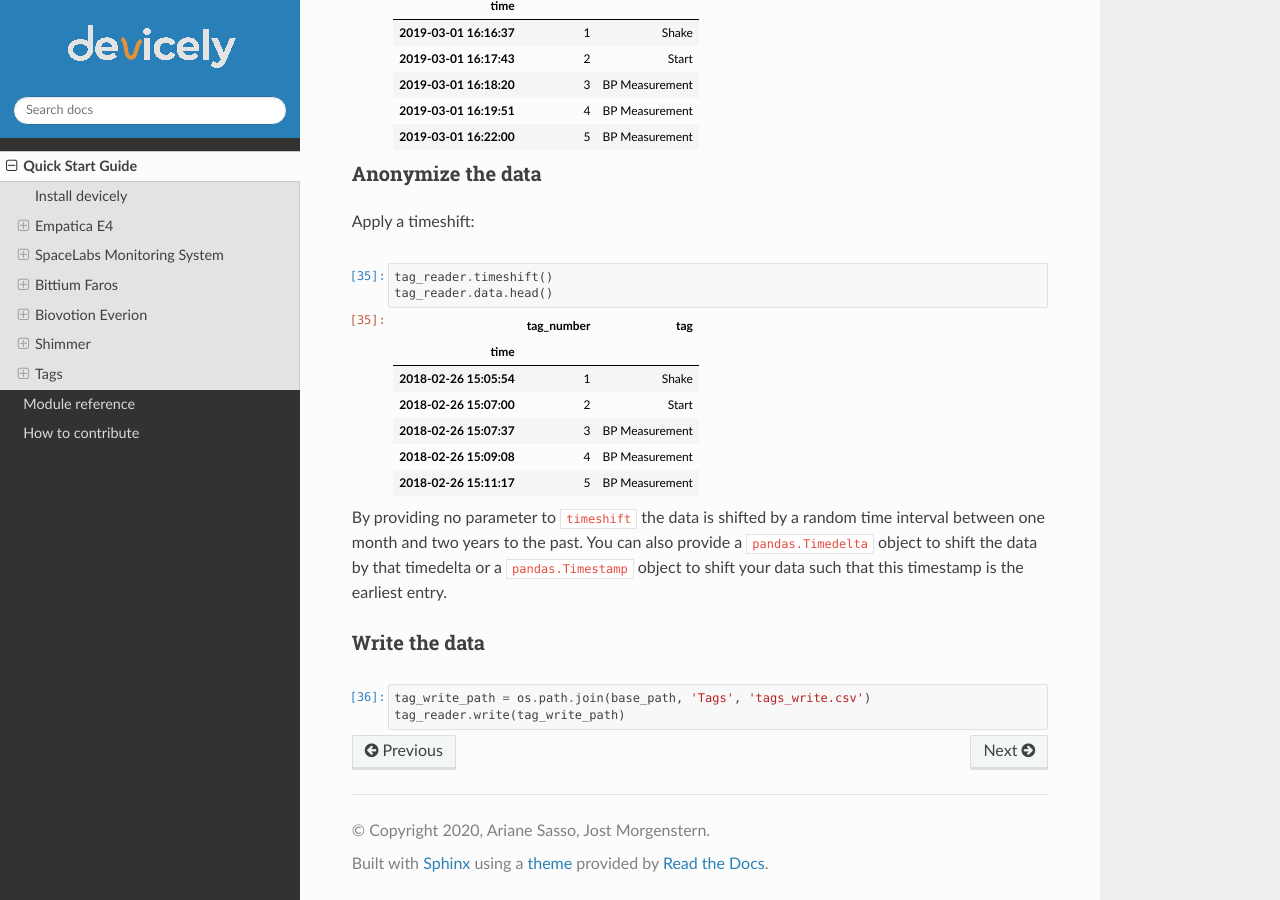
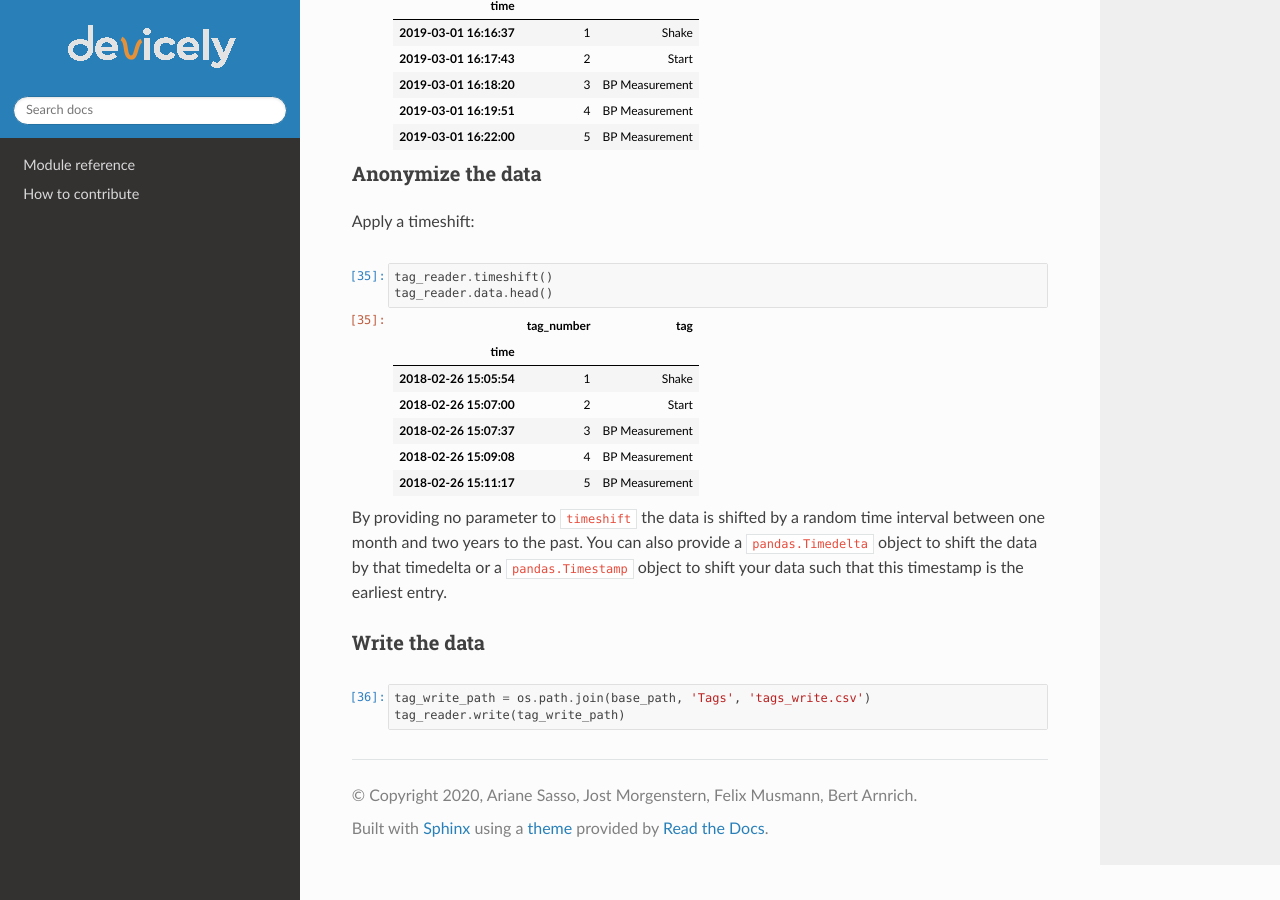
Before and after one commit to hpi-dhc/devicely, a Sphinx documentation site: the page built from sphinx/example.ipynb, in a window 1280 px wide and 900 px high, scrolled down 9486 px. Built offline with Sphinx 7.4.7 and the Read the Docs theme 2.0.0, drawn with Linux system fonts in a browser that asks for light colours; pages that are not in the unit, such as notebooks, are missing from menus.

Commit message:
Updated the documentation and copyright

```diff
--- a/sphinx/conf.py
+++ b/sphinx/conf.py
@@ -17,11 +17,11 @@
 # -- Project information -----------------------------------------------------
 
 project = 'devicely'
-copyright = '2020, Ariane Sasso, Jost Morgenstern'
+copyright = '2020, Ariane Sasso, Jost Morgenstern, Felix Musmann, Bert Arnrich'
 author = 'Ariane Sasso, Jost Morgenstern'
 
 # The full version, including alpha/beta/rc tags
-release = '1.0.0'
+release = '1.1.0'
 
 
 # -- General configuration ---------------------------------------------------
--- a/sphinx/contribution.rst
+++ b/sphinx/contribution.rst
@@ -61,8 +61,8 @@
 1. a docstring on top of the class definition containing information about the sensor and what the most important class attributes are
 2. a docstring for each method that users are meant to call specifying the syntax, parameters and return values
 
-Apart from docstrings, all you need to do is add example code to the `example notebook <https://github.com/hpi-dhc/devicely/blob/docs/example.ipynb>`_.
-Not only is this notebook meant to be run by users themselves, but it is also rendered in our :doc:`example` documentation section.
+Apart from docstrings, all you need to do is add example code to the `notebook with examples <https://github.com/hpi-dhc/devicely-example/blob/main/examples.ipynb>`_.
+Not only is this notebook meant to be run by users themselves, but it is also rendered in our :doc:`examples` documentation section.
 
 The docstrings and the notebook are basically all you have to do to document your sensor class. Feel free to look at the existing sensors as a guide!
 
@@ -71,5 +71,5 @@
 --------------------
 
 If you want people to try out your reader class, you need to provide example data.
-For this purpose we maintain this `example data repository <https://github.com/hpi-dhc/devicely-documentation-sample-data>`_,
+For this purpose we maintain this `example repository with examples and data <https://github.com/hpi-dhc/devicely-example/>`_,
 to which you can create a PR to supply example data for your sensor.
--- a/sphinx/index.rst
+++ b/sphinx/index.rst
@@ -38,6 +38,6 @@
 .. toctree::
    :hidden:
 
-   Quick Start Guide <example>
+   Quick Start Guide <examples>
    moduleref
    contribution
```
Also changed, not shown: other parts of sphinx/index.rst (+2 -2 lines), README.md (+4 -5 lines), 1 other file.
